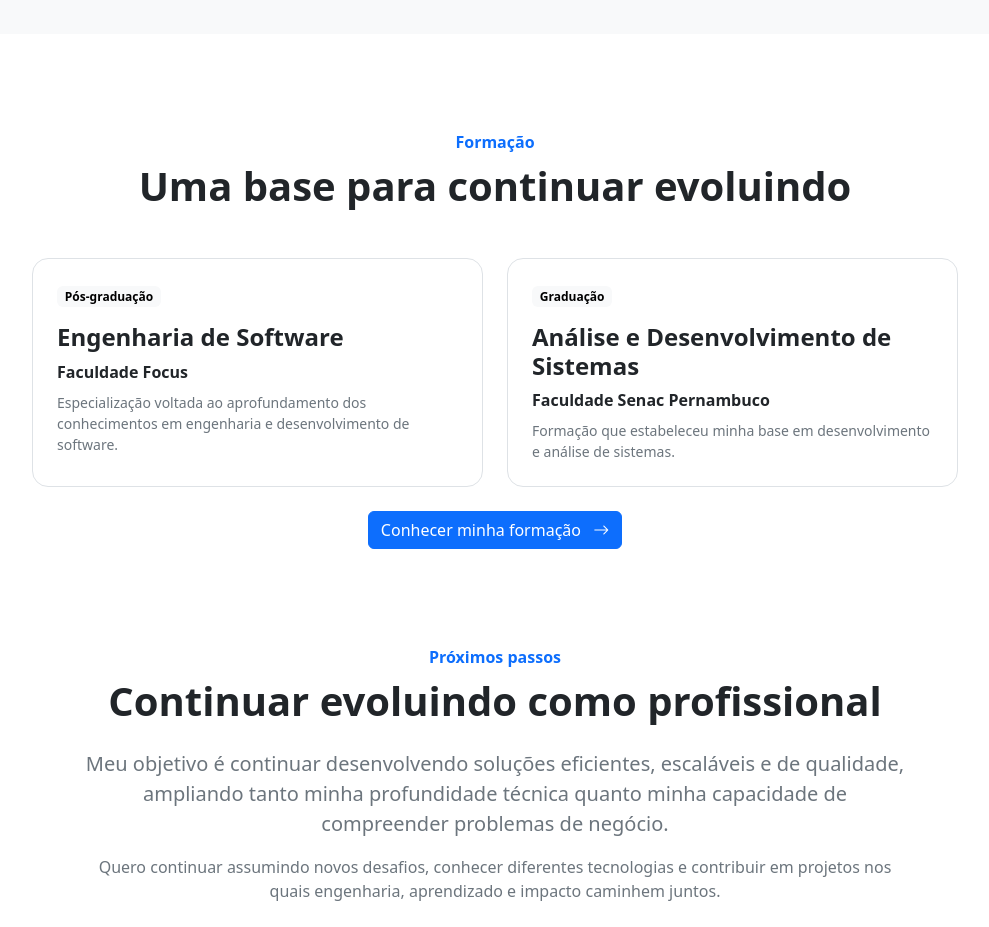
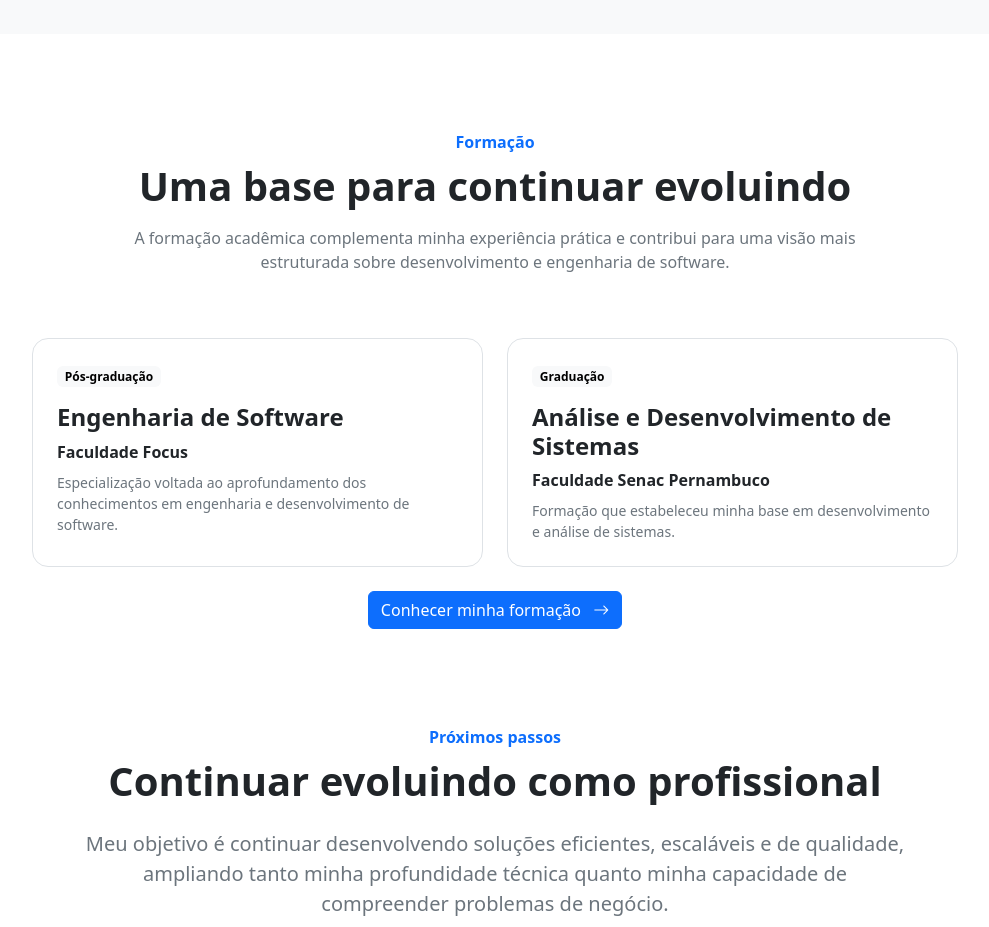
Before and after one commit to ronaldosabino/professional-portfolio, an Angular app: page /about in a window 1280 px wide. Shown: the part 2700-3627 px from the top of the page, without its empty margins (145-1134 px from the left). Built offline with nearby package versions, Linux system fonts and the light colour scheme.

Commit message:
feat: add description field to education section in about component

```diff
--- a/src/app/features/about/about.html
+++ b/src/app/features/about/about.html
@@ -338,7 +338,8 @@
 <!-- FORMAÇÃO RESUMIDA -->
 <section class="py-5">
 
-    <div class="text-center mb-5">
+    <div class="d-flex justify-content-center">
+        <div class="col-lg-8 text-center mb-5">
 
             <span class="text-primary fw-semibold">
                 {{ aboutPage.education.label }}
@@ -348,6 +349,11 @@
                 {{ aboutPage.education.title }}
             </h2>
 
+            <p class="text-secondary mt-3">
+                {{ aboutPage.education.description }}
+            </p>
+
+        </div>
     </div>
 
 
--- a/src/app/features/about/about.ts
+++ b/src/app/features/about/about.ts
@@ -87,6 +87,7 @@ export class About {
     education: {
       label: '',
       title: '',
+      description: '',
       postgraduate: {
         badge: '',
         title: '',
@@ -282,6 +283,8 @@ export class About {
         education: {
           label: 'Formação',
           title: 'Uma base para continuar evoluindo',
+          description:
+            'A formação acadêmica complementa minha experiência prática e contribui para uma visão mais estruturada sobre desenvolvimento e engenharia de software.',
           postgraduate: {
             badge: 'Pós-graduação',
             title: 'Engenharia de Software',
@@ -484,6 +487,8 @@ export class About {
         education: {
           label: 'Education',
           title: 'A foundation for continuous growth',
+          description:
+            'My academic background complements my practical experience and contributes to a more structured view of software development and engineering.',
           postgraduate: {
             badge: 'Postgraduate degree',
             title: 'Software Engineering',
@@ -688,6 +693,8 @@ export class About {
         education: {
           label: 'Formación',
           title: 'Una base para seguir evolucionando',
+          description:
+            'Mi formación académica complementa mi experiencia práctica y contribuye a una visión más estructurada sobre el desarrollo y la ingeniería de software.',
           postgraduate: {
             badge: 'Posgrado',
             title: 'Ingeniería de Software',
```
Lines whose indentation alone changed are shown as unchanged.
